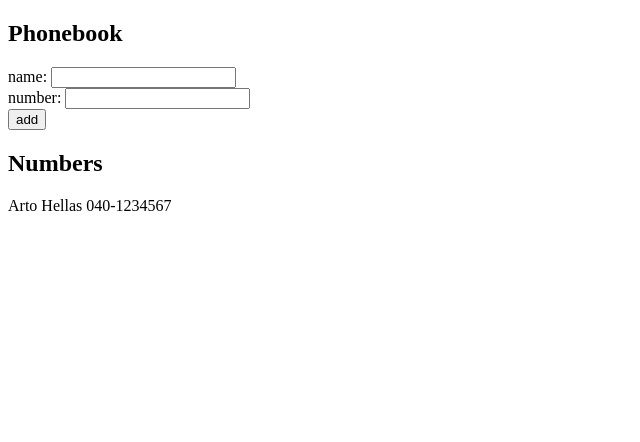
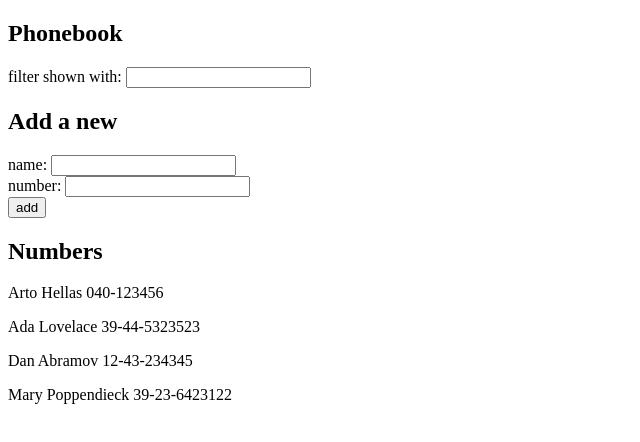
Before and after one commit to neptunejing/FS-2024, a React (Vite) app in the folder part2/phonebook/: page / in a window 1280 px wide. Shown: the top 442 px of the page, without its empty margins (0-640 px from the left). Built offline with nearby package versions, Linux system fonts and the light colour scheme.

Commit message:
part2: exercise 2.9*

```diff
--- a/part2/phonebook/src/App.jsx
+++ b/part2/phonebook/src/App.jsx
@@ -2,10 +2,14 @@
 
 const App = () => {
 	const [persons, setPersons] = useState([
-		{ name: 'Arto Hellas', number: '040-1234567' },
+		{ name: 'Arto Hellas', number: '040-123456' },
+		{ name: 'Ada Lovelace', number: '39-44-5323523' },
+		{ name: 'Dan Abramov', number: '12-43-234345' },
+		{ name: 'Mary Poppendieck', number: '39-23-6423122' },
 	]);
 	const [newName, setNewName] = useState('');
 	const [newNumber, setNewNumber] = useState('');
+	const [filterString, setFilterString] = useState('');
 
 	const handleChangeName = (event) => {
 		setNewName(event.target.value);
@@ -13,6 +17,10 @@
 
 	const handleChangeNumber = (event) => {
 		setNewNumber(event.target.value);
+	};
+
+	const handleChangeFilter = (event) => {
+		setFilterString(event.target.value);
 	};
 
 	const addPerson = (event) => {
@@ -30,6 +38,11 @@
 	return (
 		<div>
 			<h2>Phonebook</h2>
+			<div>
+				filter shown with:{' '}
+				<input value={filterString} onChange={handleChangeFilter} />
+			</div>
+			<h2>Add a new</h2>
 			<form onSubmit={addPerson}>
 				<div>
 					name: <input value={newName} onChange={handleChangeName} />
@@ -43,11 +56,17 @@
 				</div>
 			</form>
 			<h2>Numbers</h2>
-			{persons.map((person, idx) => (
-				<p key={idx}>
-					{person.name} {person.number}
-				</p>
-			))}
+			{persons
+				.filter(({ name }) =>
+					name
+						.toLocaleLowerCase()
+						.includes(filterString.toLocaleLowerCase())
+				)
+				.map((person, idx) => (
+					<p key={idx}>
+						{person.name} {person.number}
+					</p>
+				))}
 		</div>
 	);
 };
```
